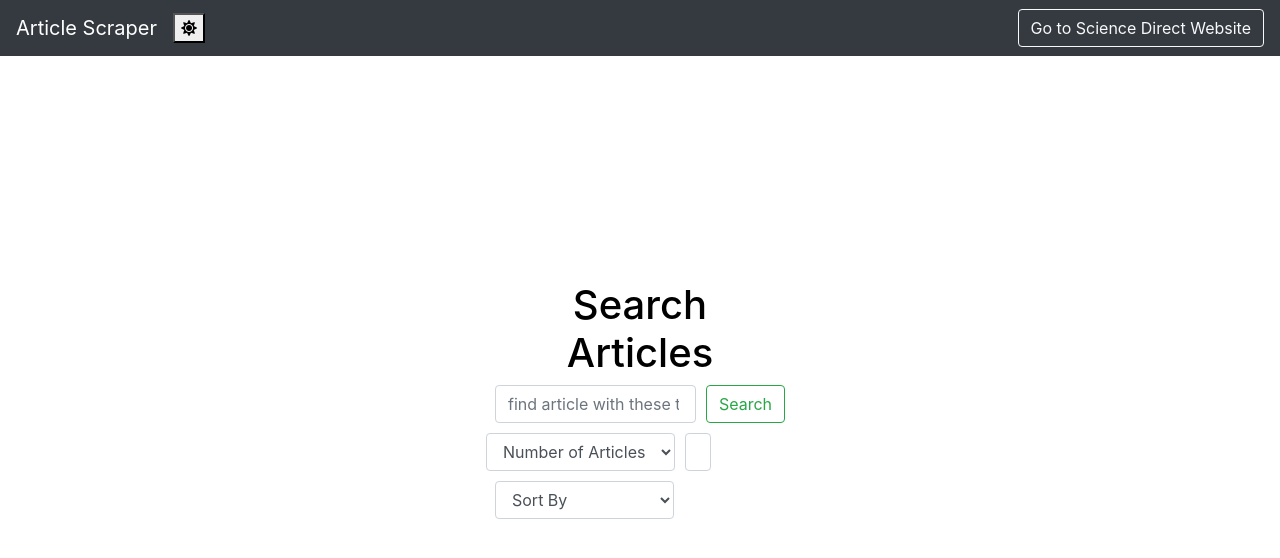
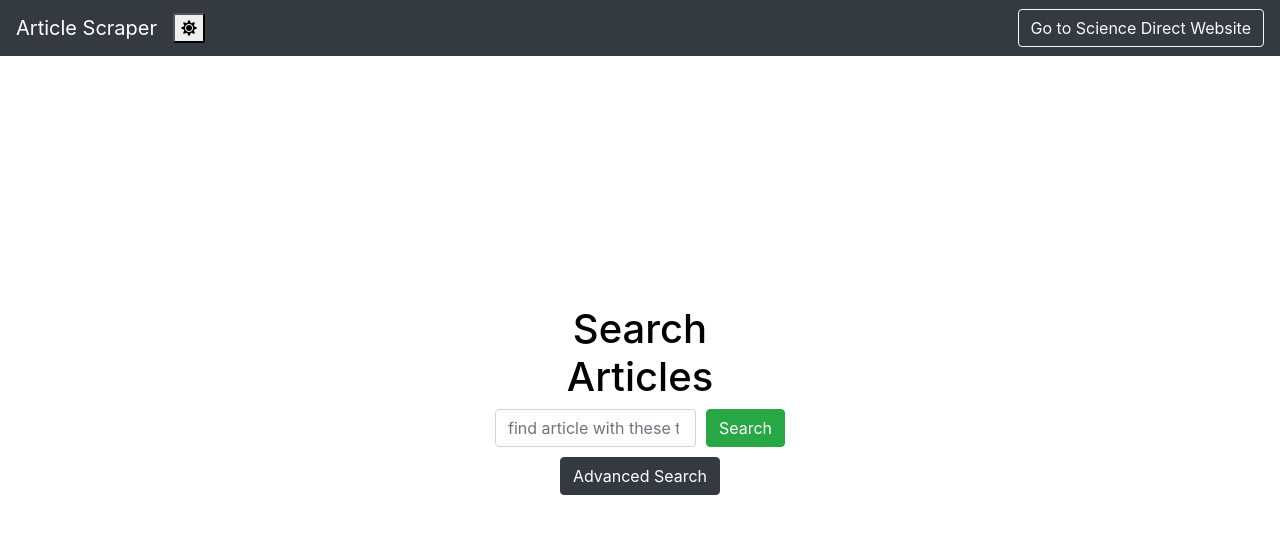
Before and after one commit to essenlikcia/Scrape_Science_Direct, a Django app: page /search_results/ in a window 1280 px wide. Shown: the top 558 px of the page. Run offline with Django 5.2, Linux system fonts and the light colour scheme.

Commit message:
fixed custom number of articles, added advanced search button

```diff
--- a/website/templates/home.html
+++ b/website/templates/home.html
@@ -51,6 +51,9 @@
         .article-selection select.form-control {
             width: 200px;
         }
+        .advanced-search{
+            margin-top: 10px;
+        }
     </style>
 </head>
 <body>
@@ -61,8 +64,10 @@
         <div class="search-bar">
             <input class="form-control me-2" type="search" name="query"
                    placeholder="find article with these terms" aria-label="Search">
-            <button class="btn btn-outline-success" type="submit">Search</button>
+            <button class="btn btn-success" type="submit">Search</button>
         </div>
+        <div id="advanced-search" class="advanced-search btn btn-dark">Advanced Search</div>
+        <div id="advanced-options" style="display: none; position: static; width: 100%;">
             <div class="form-element article-selection">
                 <select class="form-control select2" aria-label="Article Selection" name="articles" id="articles">
                     <option value="" disabled selected>Number of Articles</option>
@@ -81,8 +86,19 @@
                     <option value="oldest">Oldest</option>
                 </select>
             </div>
+        </div>
     </form>
     </div>
+    <script>
+    document.getElementById('advanced-search').addEventListener('click', function() {
+        const advancedOptions = document.getElementById('advanced-options');
+        if (advancedOptions.style.display === 'none') {
+            advancedOptions.style.display = 'block';
+        } else {
+            advancedOptions.style.display = 'none';
+        }
+    });
+    </script>
 </body>
 </html>
 
--- a/website/views.py
+++ b/website/views.py
@@ -38,12 +38,8 @@ def search(request):
 
         articles = []
         for i in range(0, articles_number, 100):
-            if articles_number == 25:
-                url = url
-            elif articles_number == 50:
-                url += f"&count=50&offset={i}&apiKey={api_key}"
-            elif articles_number == 100:
-                url += f"&count=100&offset={i}&apiKey={api_key}"
+            count = min(100, articles_number - i)
+            url = f"https://api.elsevier.com/content/search/sciencedirect?query={query}&count={count}&offset={i}&apiKey={api_key}"
 
             response = requests.get(url)
             data = response.json()
```
Also changed, not shown: website/templates/search_results.html (+6 -1 lines). Lines whose indentation alone changed are shown as unchanged.
